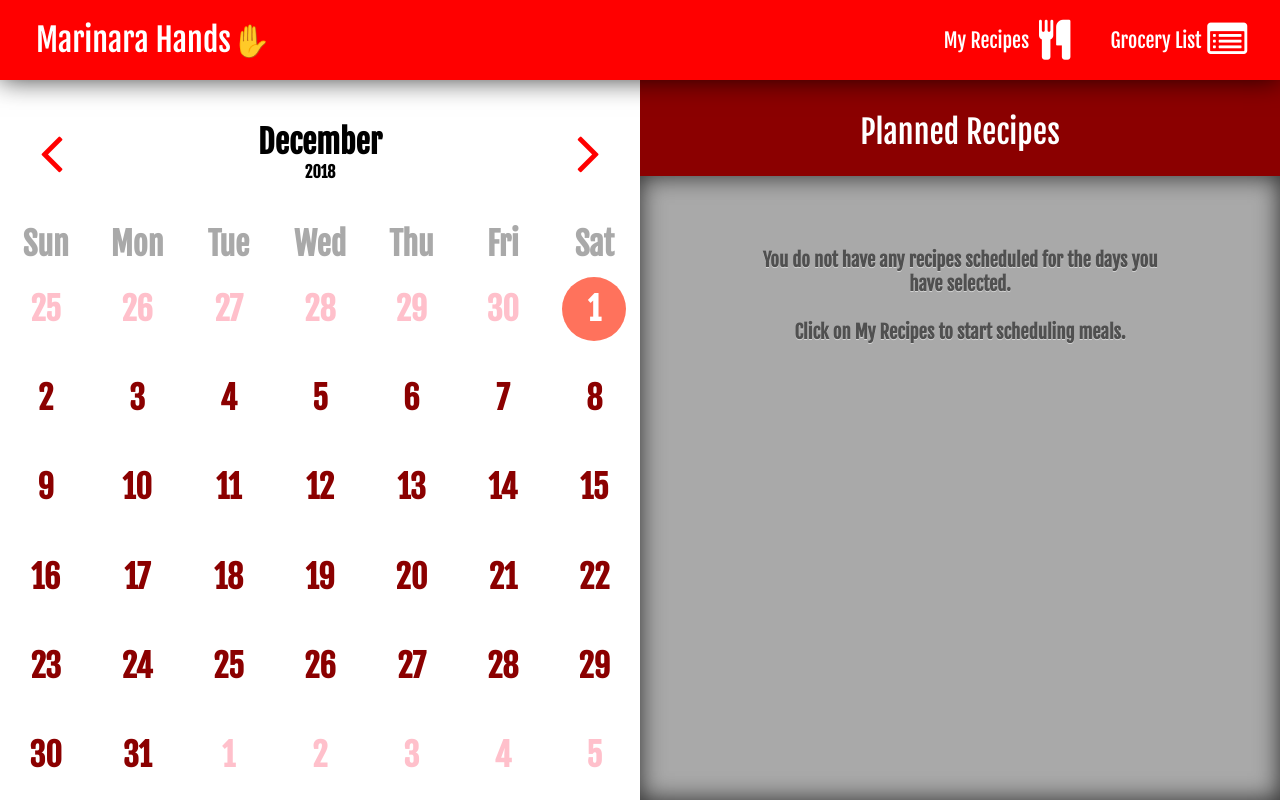
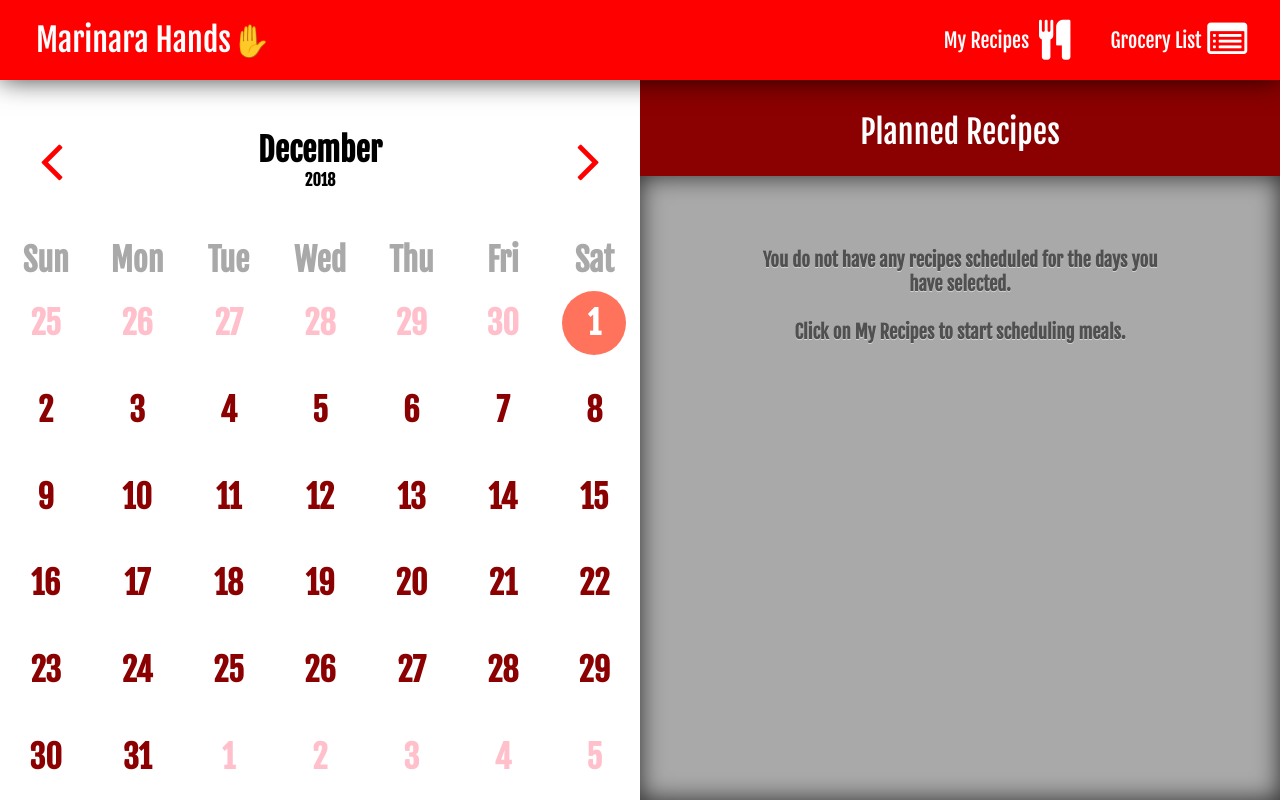
Before and after one commit to mgmolisani/cs5340-final-project, a React (Create React App) app: page / in a window 1280 px wide. Built offline with nearby package versions, Linux system fonts and the light colour scheme.

Commit message:
header style

```diff
--- a/src/components/CalendarHeader.js
+++ b/src/components/CalendarHeader.js
@@ -15,7 +15,7 @@ const style = {
 const CalendarHeader = props => {
     return (
         <div style={{
-            flex: '0 0 7em',
+            flex: '0 0 10em',
             display: 'flex',
             justifyContent: 'space-between',
             alignItems: 'center'
```
